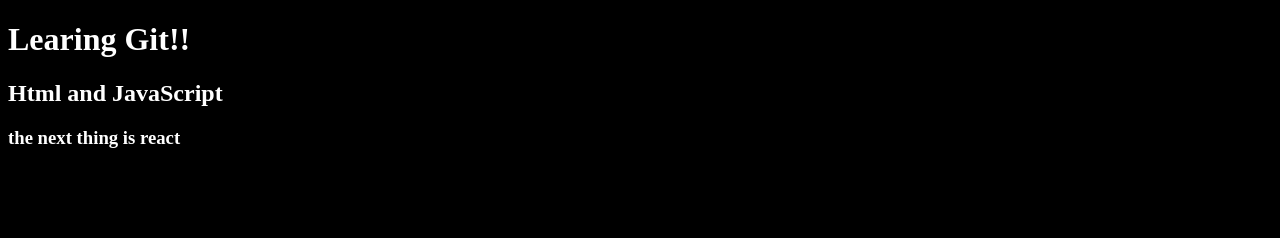
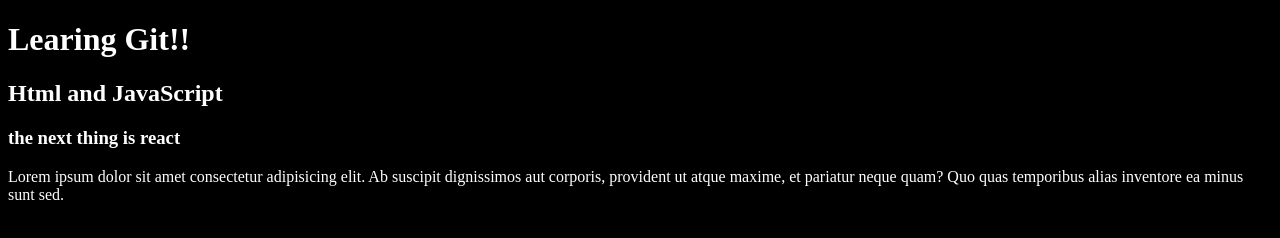
Before and after one commit to ZiadMahmoudd/background-gernerator1998, a plain HTML site: page index.html in a window 1280 px wide. Drawn offline with Linux system fonts and the light colour scheme.

Commit message:
adding p and change it's color to white

```diff
--- a/index.html
+++ b/index.html
@@ -10,6 +10,7 @@
     <h1>Learing Git!!</h1>
     <h2>Html and JavaScript</h2>
     <h3>the next thing is react</h3>
+    <p class="pChange">Lorem ipsum dolor sit amet consectetur adipisicing elit. Ab suscipit dignissimos aut corporis, provident ut atque maxime, et pariatur neque quam? Quo quas temporibus alias inventore ea minus sunt sed.</p>
     <script src="app.js"></script>
   </body>
 </html>
--- a/style.css
+++ b/style.css
@@ -7,3 +7,7 @@ h2,
 h3 {
   color: white;
 }
+
+.pChange {
+  color: white;
+}
```
